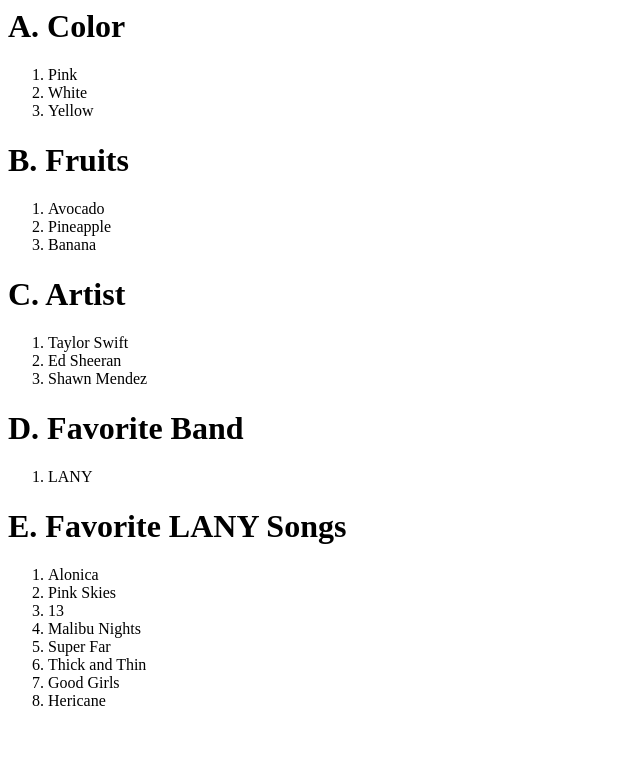
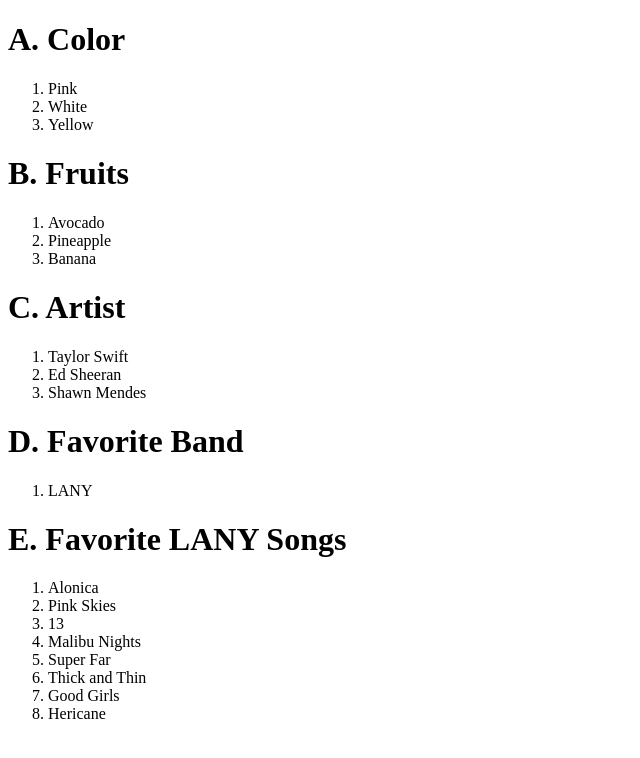
Before and after one commit to princessdlssnts/DelosSantosPrincessMaeCS3103_WSTactivities., a plain HTML site: page Exercise Sets/Exercise 1/Exercise1.HTML in a window 1280 px wide. Shown: the whole page, without its empty margins (0-640 px from the left). Drawn offline with Linux system fonts and the light colour scheme.

Commit message:
Update Exercise1.HTML

```diff
--- a/Exercise Sets/Exercise 1/Exercise1.HTML
+++ b/Exercise Sets/Exercise 1/Exercise1.HTML
@@ -1,36 +1,36 @@
+<!DOCTYPE html>
 <html>
-<body
 <head>
-   <title> Hypertext Markup Language </title>
+   <title>ABOUT PRINCESS</title>
 </head>
-
-   <h1> A. Color </h1>
+<body>
+   <h1>A. Color</h1>
    <ol>
       <li>Pink</li>
       <li>White</li>
       <li>Yellow</li>
    </ol>
 
-   <h1> B. Fruits </h1>
+   <h1>B. Fruits</h1>
    <ol>
       <li>Avocado</li>
       <li>Pineapple</li>
       <li>Banana</li>
    </ol>
 
-   <h1> C. Artist </h1>
+   <h1>C. Artist</h1>
    <ol>
       <li>Taylor Swift</li>
       <li>Ed Sheeran</li>
-   <li>Shawn Mendez</li>
+      <li>Shawn Mendes</li>
    </ol>
 
-   <h1> D. Favorite Band </h1>
+   <h1>D. Favorite Band</h1>
    <ol>
       <li>LANY</li>
    </ol>
 
-   <h1> E. Favorite LANY Songs </h1>
+   <h1>E. Favorite LANY Songs</h1>
    <ol>
       <li>Alonica</li>
       <li>Pink Skies</li>
@@ -41,7 +41,5 @@
       <li>Good Girls</li>
       <li>Hericane</li>
    </ol>
-
-
-
 </body>
+</html>
```
Lines whose indentation alone changed are shown as unchanged.
